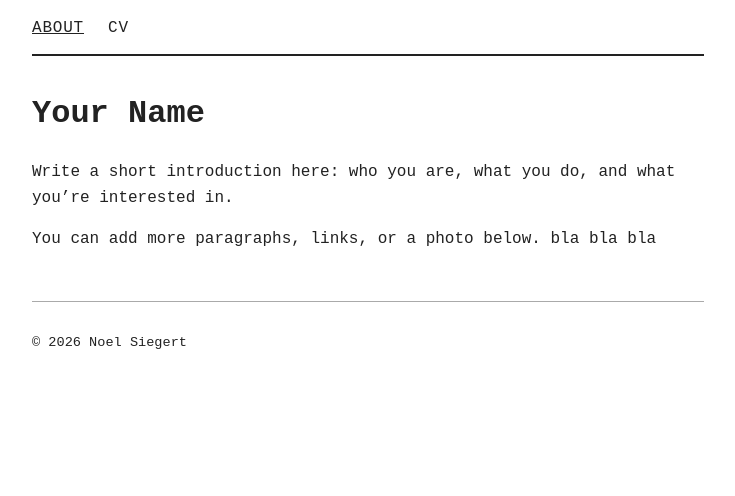
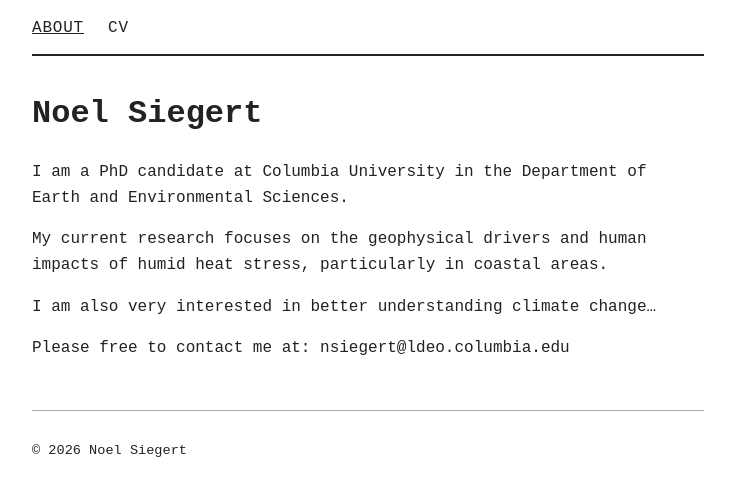
Before and after one commit to noelsiegert/noelsiegert.github.io, a Jekyll site: the page built from index.md, in a window 1280 px wide. Shown: the top 496 px of the page, without its empty margins (272-1007 px from the left). Built offline with Jekyll 4.4.1, drawn with Linux system fonts in a browser that asks for light colours.

Commit message:
Update index.md

```diff
--- a/index.md
+++ b/index.md
@@ -3,8 +3,12 @@ layout: default
 title: About
 ---
 
-# Your Name
+# Noel Siegert
 
-Write a short introduction here: who you are, what you do, and what you're interested in.
+I am a PhD candidate at Columbia University in the Department of Earth and Environmental Sciences.
 
-You can add more paragraphs, links, or a photo below. bla bla bla
+My current research focuses on the geophysical drivers and human impacts of humid heat stress, particularly in coastal areas.
+
+I am also very interested in better understanding climate change...
+
+Please free to contact me at: nsiegert@ldeo.columbia.edu
```
